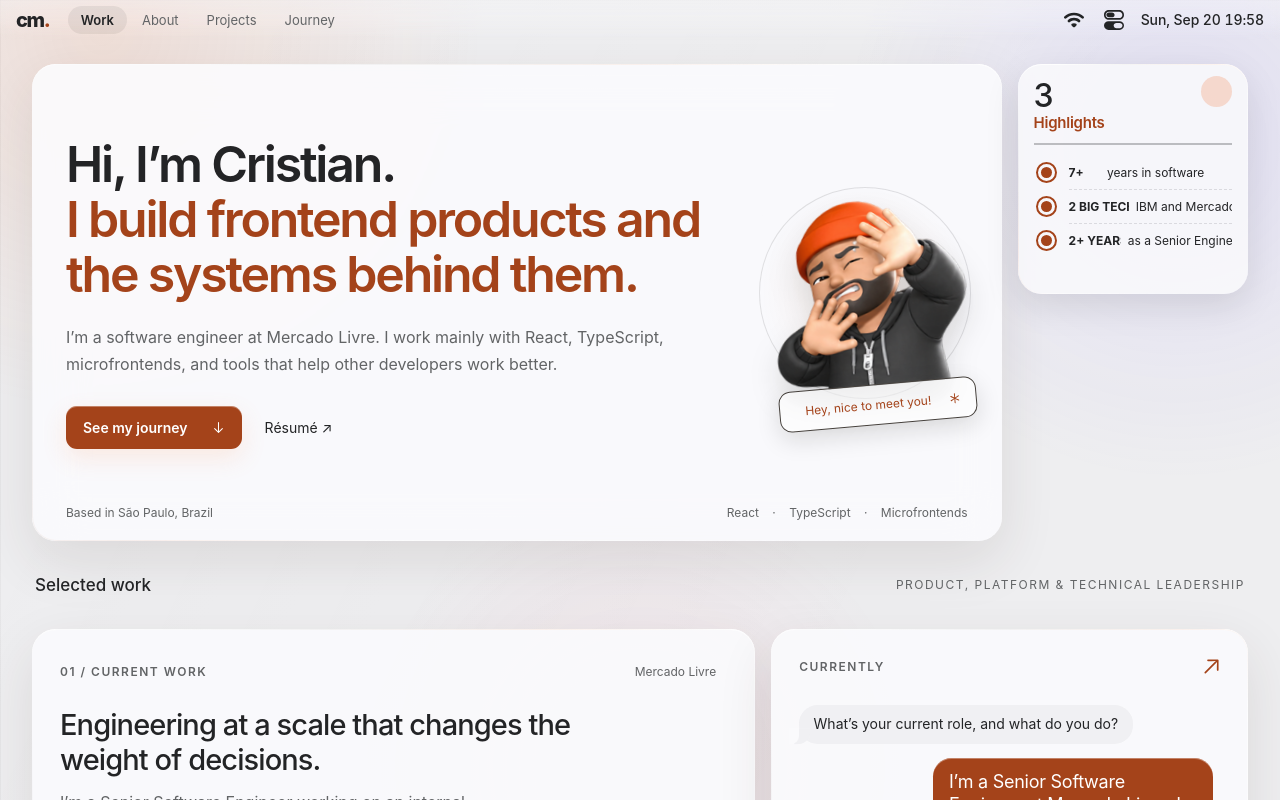
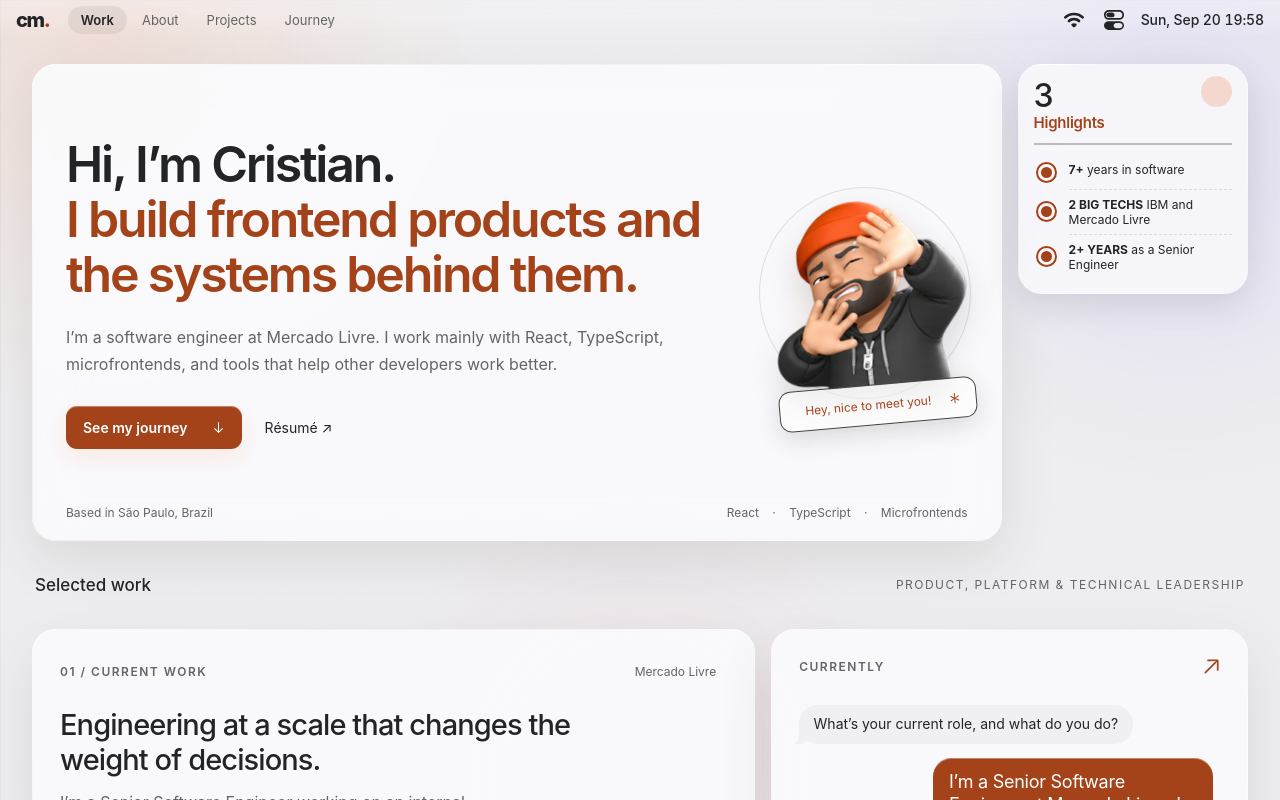
Before and after one commit to cristianmacedo/portfolio, a React (Vite) app: page / in a window 1280 px wide. Shown: the top 800 px of the page. Built offline with nearby package versions, Linux system fonts and the light colour scheme.

Commit message:
Keep reminder highlights in one text flow

```diff
--- a/src/App.jsx
+++ b/src/App.jsx
@@ -175,20 +175,19 @@ function Highlights({ t }) {
 
   useEffect(() => {
     if (!pendingFocus) return;
-    const input = inputRefs.current.get(pendingFocus);
-    input?.focus();
-    input?.setSelectionRange(0, input.value.length);
+    const editor = inputRefs.current.get(pendingFocus);
+    editor?.focus();
     setPendingFocus(null);
   }, [customItems, pendingFocus]);
 
   const toggle = (id) =>
     setCompleted((value) => ({ ...value, [id]: !value[id] }));
-  const updateItem = (item, field, value) => {
+  const updateItem = (item, changes) => {
     if (item.id.startsWith("custom-")) {
       setCustomItems((current) =>
         current.map((candidate) =>
           candidate.id === item.id
-            ? { ...candidate, [field]: value }
+            ? { ...candidate, ...changes }
             : candidate,
         ),
       );
@@ -196,7 +195,7 @@ function Highlights({ t }) {
     }
     setEdits((current) => ({
       ...current,
-      [item.id]: { ...current[item.id], [field]: value },
+      [item.id]: { ...current[item.id], ...changes },
     }));
   };
   const addAfter = (item) => {
@@ -214,16 +213,30 @@ function Highlights({ t }) {
     setCompleted((value) => ({ ...value, [id]: false }));
     setPendingFocus(id);
   };
+  const commitItem = (item, element) => {
+    const title = element.querySelector("b")?.textContent ?? "";
+    const text = element.textContent ?? "";
+    updateItem(item, {
+      title: title.slice(0, 64),
+      detail: text.slice(title.length).trimStart().slice(0, 96),
+    });
+  };
   const handleEnter = (event, item) => {
     if (event.key !== "Enter") return;
     event.preventDefault();
+    commitItem(item, event.currentTarget);
     addAfter(item);
   };
   const moveCursorToEnd = (event) => {
-    const input = event.currentTarget;
-    requestAnimationFrame(() =>
-      input.setSelectionRange(input.value.length, input.value.length),
-    );
+    const editor = event.currentTarget;
+    requestAnimationFrame(() => {
+      const range = document.createRange();
+      const selection = window.getSelection();
+      range.selectNodeContents(editor);
+      range.collapse(false);
+      selection?.removeAllRanges();
+      selection?.addRange(range);
+    });
   };
 
   return (
@@ -253,41 +266,28 @@ function Highlights({ t }) {
                 aria-hidden="true"
               />
             </button>
-            <div className="reminder-copy">
-              <input
+            <div
                 ref={(node) =>
                   node
                     ? inputRefs.current.set(item.id, node)
                     : inputRefs.current.delete(item.id)
                 }
-                className="reminder-title-input"
-                value={item.title}
-                size={Math.max(1, item.title.length)}
-                placeholder={t.newReminder}
-                aria-label={item.title || t.newReminder}
-                onChange={(event) =>
-                  updateItem(item, "title", event.target.value)
-                }
+                className="reminder-copy"
+                contentEditable
+                suppressContentEditableWarning
+                role="textbox"
+                aria-multiline="false"
+                aria-label={`${item.title} ${item.detail}`.trim() || t.newReminder}
+                data-placeholder={t.newReminder}
                 onFocus={moveCursorToEnd}
                 onClick={moveCursorToEnd}
                 onKeyDown={(event) => handleEnter(event, item)}
-                maxLength={64}
-              />
-              {item.detail && (
-                <input
-                  className="reminder-detail-input"
-                  value={item.detail}
-                  aria-label={item.detail}
-                  onChange={(event) =>
-                    updateItem(item, "detail", event.target.value)
-                  }
-                  onFocus={moveCursorToEnd}
-                  onClick={moveCursorToEnd}
-                  onKeyDown={(event) => handleEnter(event, item)}
-                  maxLength={96}
-                />
-              )}
-            </div>
+                onBlur={(event) => commitItem(item, event.currentTarget)}
+              >
+                {item.title && <b>{item.title}</b>}
+                {item.title && item.detail ? " " : ""}
+                {item.detail}
+              </div>
           </li>
         ))}
       </ul>
--- a/src/adaptive-theme.css
+++ b/src/adaptive-theme.css
@@ -1259,12 +1259,8 @@ header.system-bar { z-index: 1; }
 .reminder-check.is-complete::after { transform: scale(1); }
 
 .reminder-copy {
-  display: flex !important;
-  align-items: center;
-  gap: .28em;
-  min-width: 0;
-}
-.reminder-copy input {
+  display: block !important;
+  width: 100%;
   min-width: 0;
   padding: 0;
   border: 0;
@@ -1273,26 +1269,13 @@ header.system-bar { z-index: 1; }
   background: transparent;
   font: inherit;
   line-height: inherit;
+  caret-color: var(--orange);
+  overflow-wrap: anywhere;
 }
-.reminder-copy input::placeholder {
+.reminder-copy:empty::before {
+  content: attr(data-placeholder);
   color: var(--muted);
   opacity: .7;
-}
-.reminder-title-input {
-  flex: 0 1 auto;
-  max-width: 54%;
-  font-weight: 650 !important;
-}
-.reminder-title-input:only-child {
-  flex: 1 1 auto;
-  max-width: none;
-}
-.reminder-detail-input {
-  flex: 1 1 auto;
-  font-weight: 400;
-}
-.reminder-copy input:focus {
-  caret-color: var(--orange);
 }
 
 @media (prefers-reduced-motion: reduce) {
```
